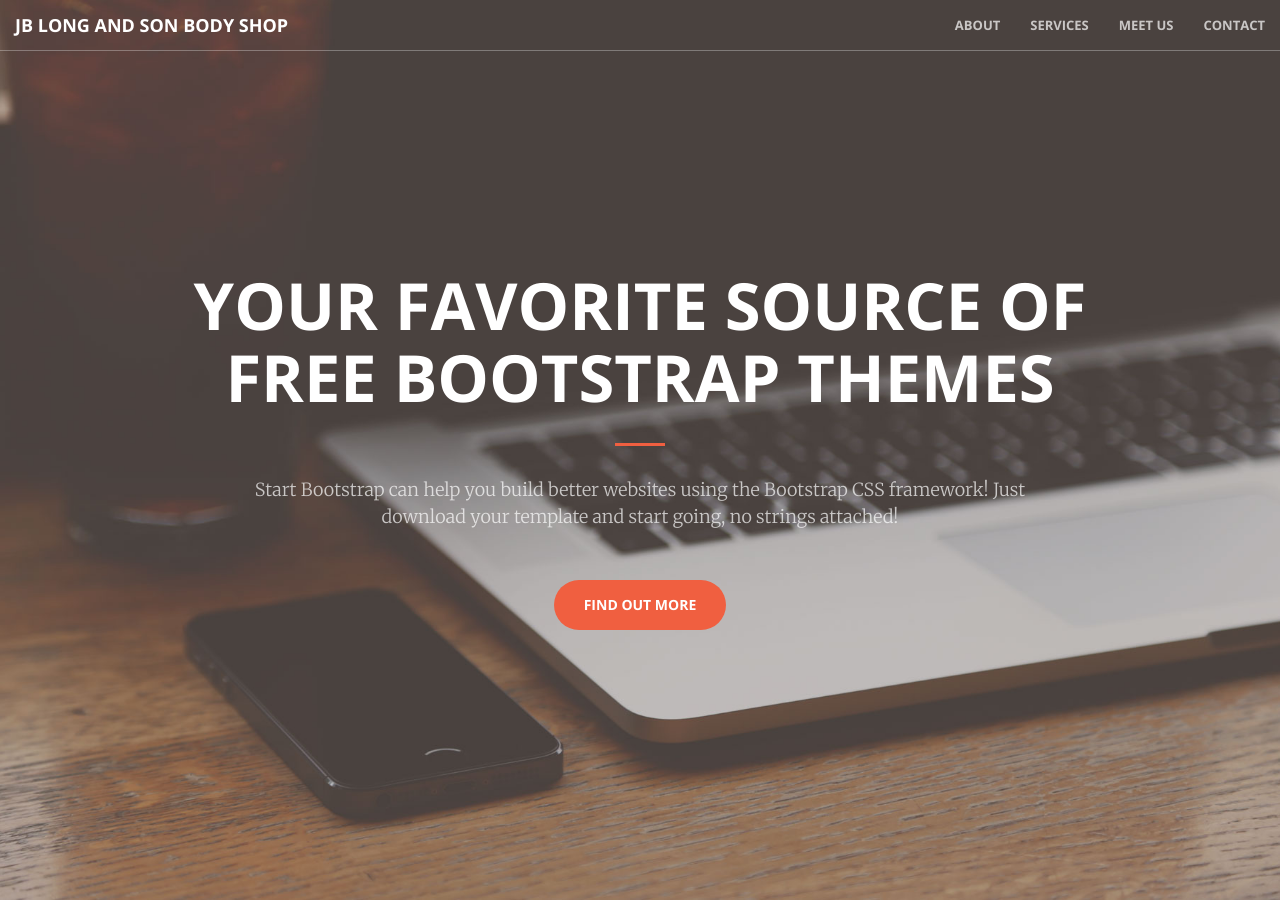
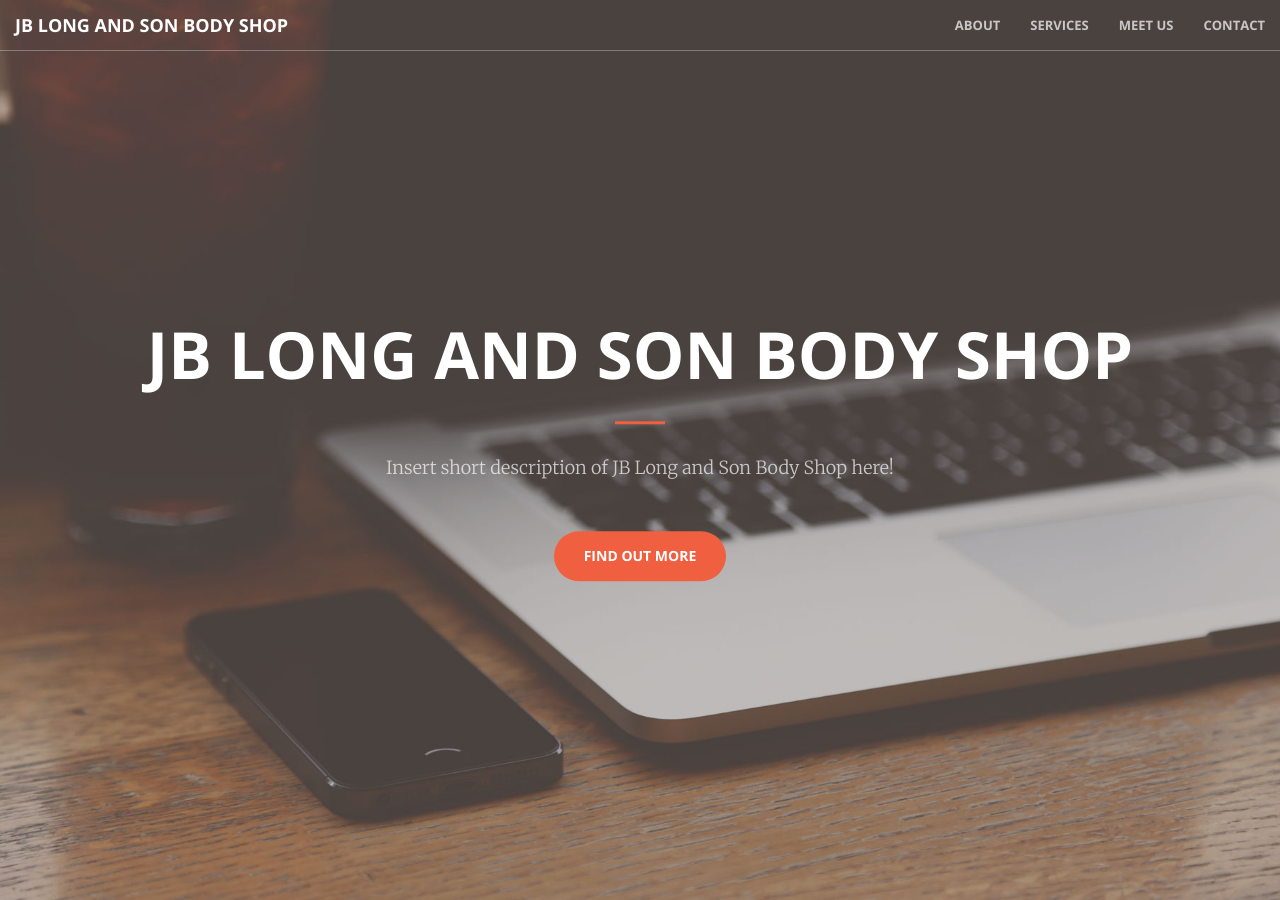
Before and after one commit to matthewlong29/JBShop_Site, a Jekyll site: the page built from index.html, in a window 1280 px wide and 900 px high. Built offline with Jekyll 4.4.1, drawn with Linux system fonts in a browser that asks for light colours.

Commit message:
Updated header

```diff
--- a/_includes/header.html
+++ b/_includes/header.html
@@ -1,9 +1,9 @@
 <header>
     <div class="header-content">
         <div class="header-content-inner">
-            <h1>Your Favorite Source of Free Bootstrap Themes</h1>
+            <h1>JB Long and Son Body Shop</h1>
             <hr>
-            <p>Start Bootstrap can help you build better websites using the Bootstrap CSS framework! Just download your template and start going, no strings attached!</p>
+            <p>Insert short description of JB Long and Son Body Shop here!</p>
             <a href="#about" class="btn btn-primary btn-xl page-scroll">Find Out More</a>
         </div>
     </div>
```
